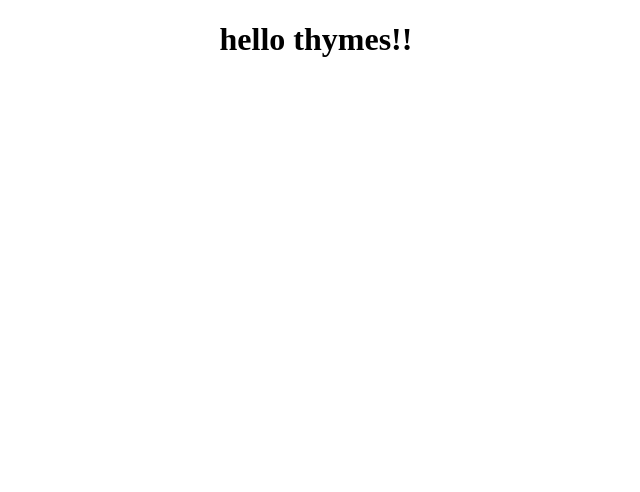
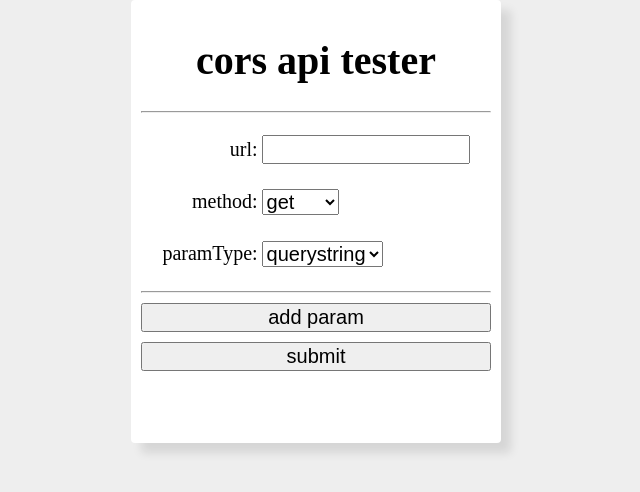
Before and after one commit to jfiyar/jfiy.github.io, a React app: page / in a window 1280 px wide. Shown: the top 492 px of the page, without its empty margins (324-964 px from the left). Built offline with nearby package versions, Linux system fonts and the light colour scheme.

Commit message:
feat api测试页面

```diff
--- a/package.json
+++ b/package.json
@@ -32,6 +32,7 @@
   },
   "dependencies": {
     "address": "^1.1.2",
+    "axios": "^0.19.1",
     "keypress": "^0.2.1",
     "mobx": "^5.14.0",
     "mobx-react": "^6.1.4",
--- a/src/container/global.less
+++ b/src/container/global.less
@@ -1,7 +1,34 @@
+html {
+  background: #eeeeee;
+  display: block;
+}
 body {
-  margin: 0;
+  margin: 10px;
+  padding: 10px;
+  padding-bottom: 60px;
+  font-size: 20px;
+  max-width: 350px;
+  margin: 0 auto;
+  background: #ffffff;
+  border-radius: 4px;
+  box-shadow: 10px 10px 10px rgba(0, 0, 0, 0.1);
 }
 ::selection {
   background: #9c1919;
   color: rgb(255, 255, 255);
 }
+table {
+  tr {
+    height: 50px;
+    td {
+      &:first-child {
+        text-align: right;
+      }
+    }
+  }
+}
+button,
+select,
+input {
+  font-size: 20px;
+}
--- a/src/container/index.jsx
+++ b/src/container/index.jsx
@@ -1,11 +1,124 @@
 import React, { Component } from 'react'
 import './global.less'
+import Axios from 'axios'
 
 export class App extends Component {
+  state = {
+    params: [],
+    url: '',
+    method: 'get',
+    paramType: 'querystring',
+    resp: '',
+  }
   render() {
+    const { params } = this.state
     return (
-      <div style={{ textAlign: 'center' }}>
-        <h1>hello thymes!!</h1>
+      <div>
+        <h1 style={{ textAlign: 'center' }}>cors api tester</h1>
+        <hr />
+        <table style={{ margin: '0 auto' }}>
+          <tbody>
+            <tr>
+              <td>url:</td>
+              <td>
+                <input style={{ width: 200 }} onChange={e => this.setState({ url: e.target.value })} value={this.state.url} type="text" />
+              </td>
+            </tr>
+            <tr>
+              <td>method:</td>
+              <td>
+                <select>
+                  <option value="get">get</option>
+                  <option value="post">post</option>
+                  <option value="put">put</option>
+                  <option value="delete">delete</option>
+                  <option value="head">head</option>
+                  <option value="patch">patch</option>
+                </select>
+              </td>
+            </tr>
+            <tr>
+              <td>paramType: </td>
+              <td>
+                <select>
+                  <option value="querystring">querystring</option>
+                  <option value="formdata">formdata</option>
+                  <option value="body">body</option>
+                </select>
+              </td>
+            </tr>
+            {params.map((p, i) => {
+              return (
+                <tr key={p.key}>
+                  <td>
+                    <button
+                      onClick={() => {
+                        const newParams = [...params]
+                        newParams.splice(i, 1)
+                        this.setState({ params: newParams })
+                      }}
+                    >
+                      x
+                    </button>
+                    <input
+                      placeholder="name"
+                      style={{ width: 80 }}
+                      onChange={e => {
+                        params[i] = { ...params[i] }
+                        params[i].name = e.target.value
+                        this.setState({ params: [...params] })
+                      }}
+                      value={p.name}
+                    />
+                    :
+                  </td>
+                  <td>
+                    <input
+                      placeholder="value"
+                      style={{ width: 200 }}
+                      onChange={e => {
+                        params[i] = { ...params[i] }
+                        params[i].value = e.target.value
+                        this.setState({ params: [...params] })
+                      }}
+                      value={p.value}
+                    />
+                  </td>
+                </tr>
+              )
+            })}
+          </tbody>
+        </table>
+        <hr />
+        <button
+          style={{ width: '100%' }}
+          onClick={() => {
+            const newParams = [...params]
+            newParams.push({ key: Math.random(), name: '', value: '' })
+            this.setState({ params: newParams })
+          }}
+        >
+          add param
+        </button>
+        <button
+          onClick={() => {
+            const data = {}
+            params.map(p => {
+              data[p.name] = p.value
+            })
+            Axios({
+              url: this.state.url,
+              method: this.state.method,
+              data: data,
+            }).then(resp => {
+              this.setState({ resp })
+            })
+          }}
+          style={{ width: '100%', marginTop: 10 }}
+        >
+          submit
+        </button>
+        <pre style={{ whiteSpace: 'pre-wrap', fontSize: 12 }}>{JSON.stringify(this.state.resp.data, null, 4)}</pre>
       </div>
     )
   }
```
